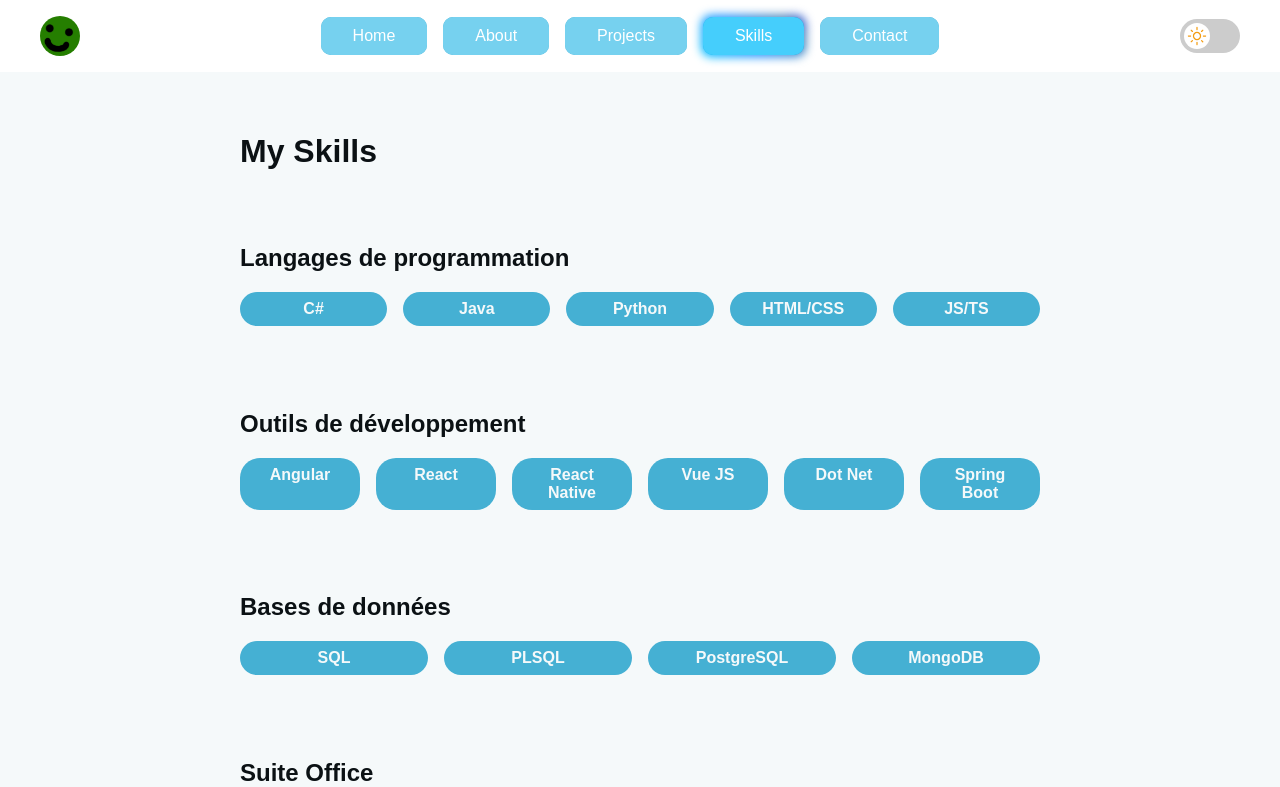
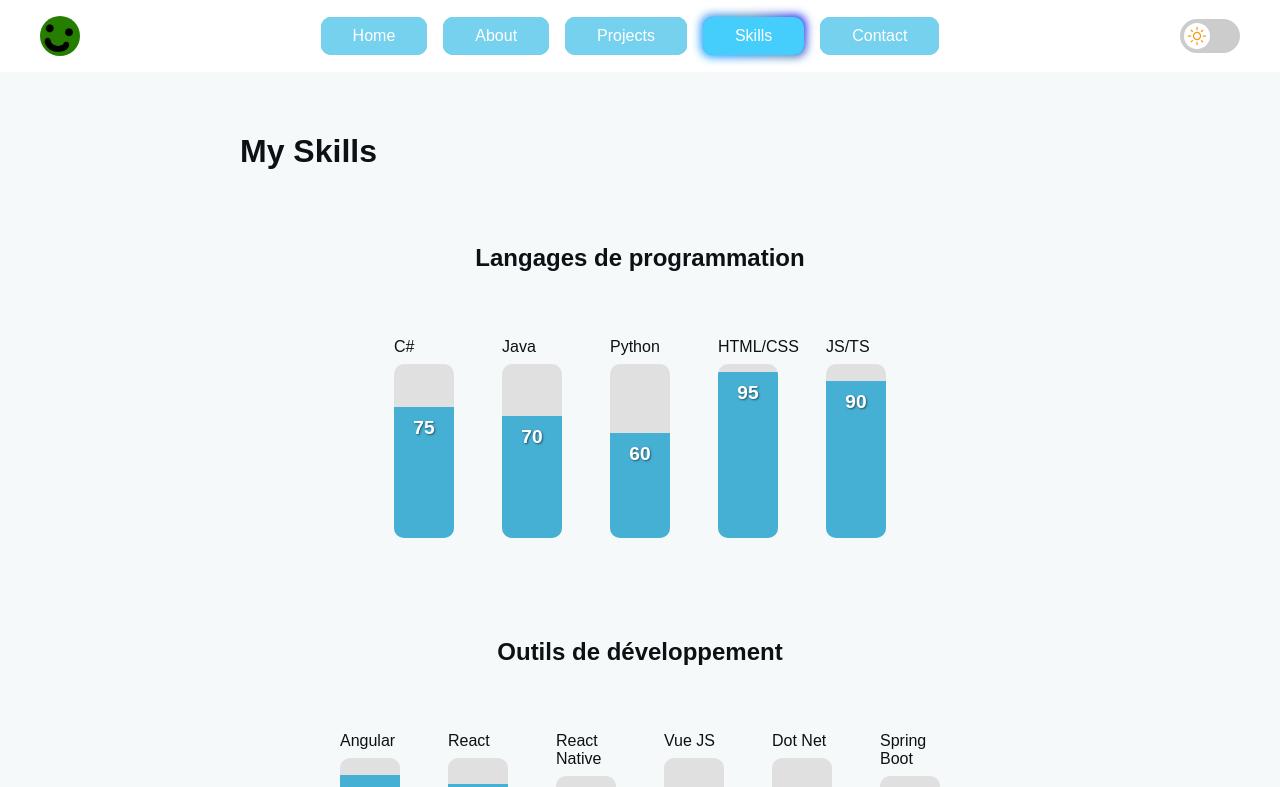
Before and after one commit to jehanvaire/my-portfolio, a React (Create React App) app: page /skills in a window 1280 px wide. Shown: the top 787 px of the page. Built offline with nearby package versions, Linux system fonts and the light colour scheme.

Commit message:
Add SkillChart component to Skills page, refactor skill data structure, and apply CSS updates for enhanced skills presentation

```diff
--- a/src/components/layout/layout.css
+++ b/src/components/layout/layout.css
@@ -8,6 +8,7 @@
   right: 0;
   padding: 1rem;
   transition: var(--transition);
+  z-index: 1000;
 }
 
 .header-content {
--- /dev/null
+++ b/src/components/skills/SkillChart.tsx
@@ -0,0 +1,86 @@
+import React, { useEffect, useState, useRef } from 'react';
+import { motion } from 'framer-motion';
+import './skills.css';
+
+interface Skill {
+  name: string;
+  level: number;
+}
+
+interface SkillChartProps {
+  skills: Skill[];
+}
+
+const SkillChart: React.FC<SkillChartProps> = ({ skills }) => {
+  const [showBubbles, setShowBubbles] = useState(true);
+  const animationPlayedRef = useRef(false);
+
+  useEffect(() => {
+    if (!animationPlayedRef.current) {
+      animationPlayedRef.current = true;
+      const bubbleTimer = setTimeout(() => {
+        setShowBubbles(false);
+      }, 4000);
+      return () => {
+        clearTimeout(bubbleTimer);
+      };
+    }
+  }, []);
+
+  const createBubbles = (count: number) => {
+    return Array.from({ length: count }, (_, i) => (
+      <div
+        key={i}
+        className="bubble"
+        style={{
+          left: `${Math.random() * 100}%`,
+          width: `${Math.random() * 10 + 5}px`,
+          animationDuration: `2s`,
+          animationDelay: `${Math.random() * 0.5}s`,
+        }}
+      />
+    ));
+  };
+
+  return (
+    <div className="skill-chart-container">
+      <div className="skill-chart">
+        {skills.map((skill, index) => (
+          <motion.div
+            key={skill.name}
+            className="skill-bar vertical"
+            initial={{ opacity: 0 }}
+            animate={{ opacity: 1 }}
+            transition={{ duration: 0.5, delay: index * 0.1 }}
+            style={{ minHeight: '200px', width: '60px' }}
+          >
+            <div className="skill-progress vertical">
+              <motion.div
+                className="skill-progress-bar vertical"
+                initial={{ height: 0 }}
+                animate={{ height: `${skill.level}%` }}
+                transition={{ duration: 0.5, delay: index * 0.1 }}
+                style={{ alignSelf: 'flex-end', position: 'relative' }}
+              >
+                {showBubbles && createBubbles(10)}
+                <motion.div
+                  className="skill-percentage"
+                  initial={{ opacity: 0, y: 20 }}
+                  animate={{ opacity: 1, y: 0 }}
+                  transition={{ duration: 2, delay: index * 0.1 + 0.5 }}
+                >
+                  {skill.level}
+                </motion.div>
+              </motion.div>
+            </div>
+            <div className="skill-info vertical">
+              <span>{skill.name}</span>
+            </div>
+          </motion.div>
+        ))}
+      </div>
+    </div>
+  );
+};
+
+export default SkillChart;
--- a/src/components/skills/skills.css
+++ b/src/components/skills/skills.css
@@ -20,3 +20,95 @@
   background-color: var(--primary);
   height: 100%;
 }
+
+.skill-chart-container {
+  position: relative;
+  height: 250px;
+  margin: 2rem 0;
+  overflow: hidden;
+  z-index: 1; /* Added a low z-index */
+}
+
+.skill-chart {
+  position: absolute;
+  bottom: 0;
+  left: 0;
+  right: 0;
+  display: flex;
+  justify-content: center;
+  gap: 3rem;
+  padding-top: 20px;
+}
+
+.skills-content h2 {
+  text-align: center;
+  margin-bottom: 1rem;
+}
+
+.skill-bar.vertical {
+  display: flex;
+  flex-direction: column-reverse;
+  justify-content: flex-start;
+  height: 180px;
+}
+
+.skill-progress.vertical {
+  width: 60px;
+  height: 100%;
+  display: flex;
+  flex-direction: column;
+  justify-content: flex-end;
+}
+
+.skill-progress-bar.vertical {
+  width: 100%;
+  transition: height 0.5s ease-out;
+  position: relative;
+  overflow: hidden;
+  min-height: 20px;
+  display: flex;
+  flex-direction: column;
+  align-items: center;
+  justify-content: flex-start;
+}
+
+.bubble {
+  position: absolute;
+  background-color: rgba(255, 255, 255, 0.5);
+  border-radius: 50%;
+  aspect-ratio: 1 / 1;
+  animation: bubbleRise 4s ease-in forwards;
+  opacity: 0;
+}
+
+@keyframes bubbleRise {
+  0% {
+    bottom: -20px;
+    opacity: 0;
+  }
+  10% {
+    opacity: 1;
+  }
+  100% {
+    bottom: 120%;
+    opacity: 0;
+  }
+}
+
+.skill-percentage {
+  color: white;
+  font-size: 1.2rem;
+  font-weight: bold;
+  text-shadow: 1px 1px 2px rgba(0, 0, 0, 0.5);
+  width: 100%;
+  text-align: center;
+  margin-bottom: auto;
+  margin-top: 10px;
+}
+
+.skill-progress-bar.vertical {
+  position: relative;
+  display: flex;
+  justify-content: center;
+  align-items: flex-start;
+}
--- a/src/pages/Contact/Contact.tsx
+++ b/src/pages/Contact/Contact.tsx
@@ -22,7 +22,7 @@ const Contact = () => {
   const handleSubmit = (e: React.FormEvent<HTMLFormElement>) => {
     e.preventDefault();
     // Handle form submission logic here
-    console.log(formData);
+    console.log(formData); // Replace with your API call
   };
 
   return (
--- a/src/pages/Skills/Skills.tsx
+++ b/src/pages/Skills/Skills.tsx
@@ -2,6 +2,7 @@ import React from 'react';
 import { motion } from 'framer-motion';
 import { useTheme } from '../../ThemeContext';
 import SEO from '../../components/common/SEO';
+import SkillChart from '../../components/skills/SkillChart';
 import '../../styles/global.css';
 import './Skills.css';
 
@@ -11,19 +12,42 @@ const Skills: React.FC = () => {
   const skillCategories = [
     {
       title: "Langages de programmation",
-      skills: ["C#", "Java", "Python", "HTML/CSS", "JS/TS"]
+      skills: [
+        { name: "C#", level: 75 },
+        { name: "Java", level: 70 },
+        { name: "Python", level: 60 },
+        { name: "HTML/CSS", level: 95 },
+        { name: "JS/TS", level: 90 }
+      ]
     },
     {
       title: "Outils de développement",
-      skills: ["Angular", "React", "React Native", "Vue JS", "Dot Net", "Spring Boot"]
+      skills: [
+        { name: "Angular", level: 90 },
+        { name: "React", level: 85 },
+        { name: "React Native", level: 80 },
+        { name: "Vue JS", level: 65 },
+        { name: "Dot Net", level: 75 },
+        { name: "Spring Boot", level: 75 }
+      ]
     },
     {
       title: "Bases de données",
-      skills: ["SQL", "PLSQL", "PostgreSQL", "MongoDB"]
+      skills: [
+        { name: "SQL", level: 90 },
+        { name: "PLSQL", level: 60 },
+        { name: "PostgreSQL", level: 95 },
+        { name: "MongoDB", level: 70 }
+      ]
     },
     {
       title: "Suite Office",
-      skills: ["Word", "Excel", "PowerPoint", "Canva"]
+      skills: [
+        { name: "Word", level: 95 },
+        { name: "Excel", level: 90 },
+        { name: "PowerPoint", level: 95 },
+        { name: "Canva", level: 85 }
+      ]
     }
   ];
 
@@ -49,20 +73,7 @@ const Skills: React.FC = () => {
             transition={{ duration: 0.5, delay: index * 0.1 }}
           >
             <h2>{category.title}</h2>
-            <div className="skills-grid">
-              {category.skills.map((skill, skillIndex) => (
-                <motion.div
-                  key={skill}
-                  className="skill-badge"
-                  whileHover={{ scale: 1.05 }}
-                  initial={{ opacity: 0, y: 20 }}
-                  animate={{ opacity: 1, y: 0 }}
-                  transition={{ duration: 0.2, delay: skillIndex * 0.05 }}
-                >
-                  {skill}
-                </motion.div>
-              ))}
-            </div>
+            <SkillChart skills={category.skills} />
           </motion.div>
         ))}
       </motion.div>
```
